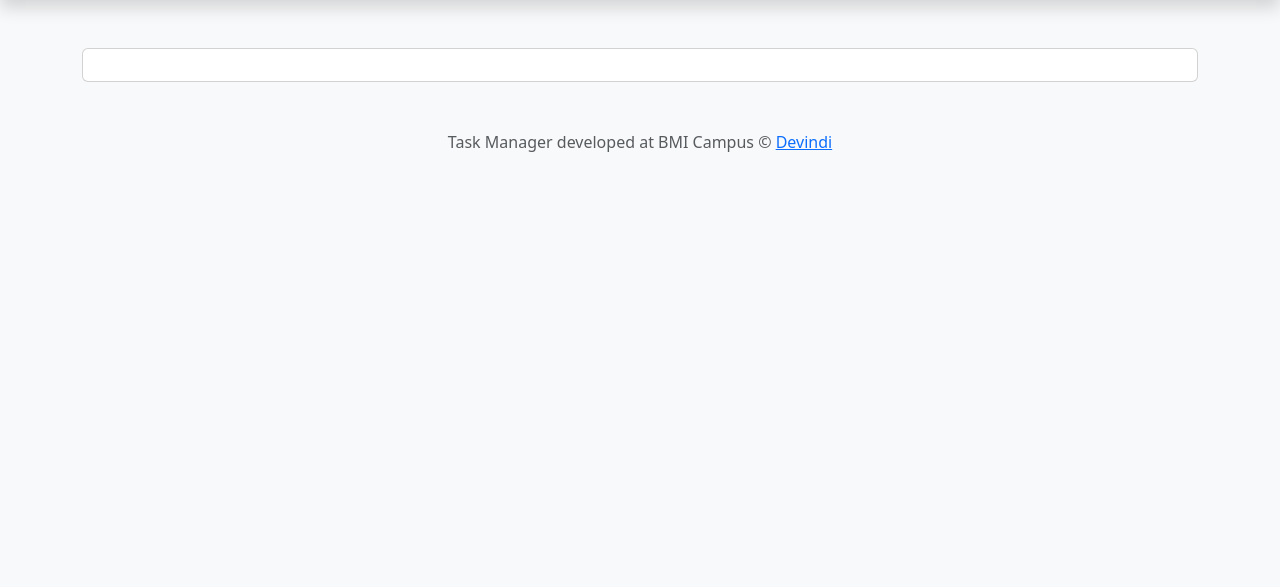
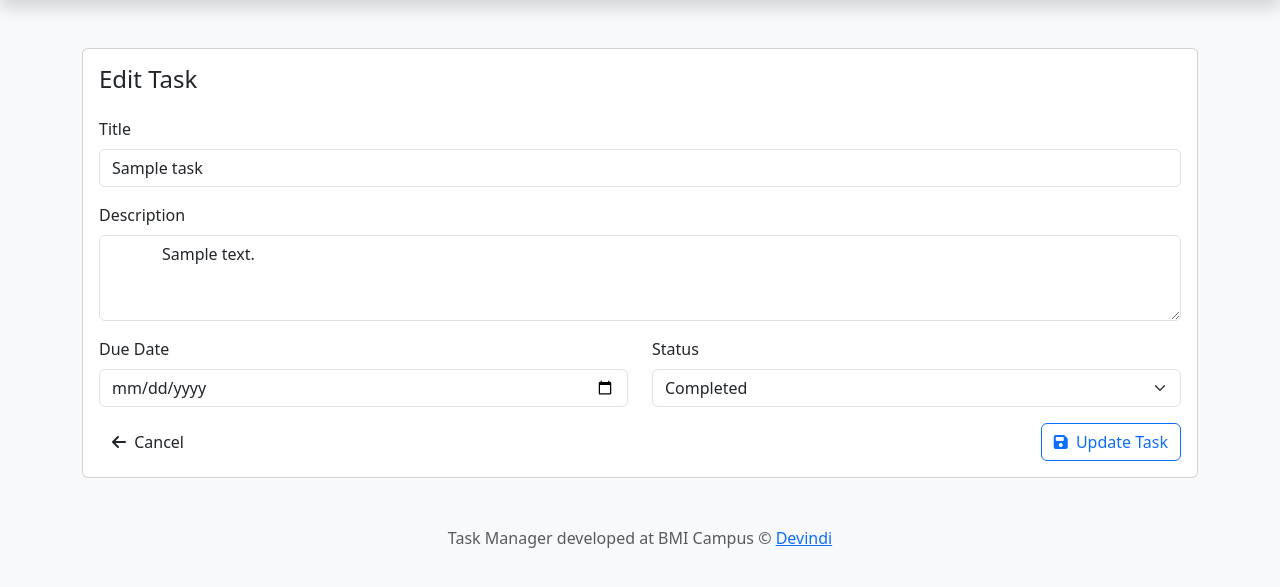
Before and after one commit to Devindi-ui/Task_Manager, a PHP site: page /index.php?action=edit&id=1 in a window 1280 px wide. Shown: the part 90-677 px from the top of the page. Run offline with PHP 8.4, Linux system fonts and the light colour scheme; tables that the repository leaves empty or names only in its code hold one stand-in row (values such as "Sample post").

Commit message:
complete js

```diff
--- a/assets/js/script.js
+++ b/assets/js/script.js
@@ -0,0 +1,46 @@
+//Client-side JavaScript
+
+//initialize tooltips
+
+document.addEventListener('DOMContentLoaded', function(){
+    //enable bootstrap tooltips
+    const tooltipTriggerList = [].slice.call(document.querySelectorAll('[data-bs-toogle="tooltip"]'));
+    tooltipTriggerList.map(function(tooltipTriggerEl){
+        return new bootstrap.Tooltp(tooltipTriggerEl);
+    });
+
+    //set minimum date for due_date to today
+    const dueDateInput = document.getElementById('due_date')
+    if(dueDateInput){
+        const today = new Date().toISOString.split('T')[0];
+        dueDateInput.min = today;
+    }
+
+    //add confirmation for delete actions
+    const deleteButtons = document.querySelectorAll('.btn-delete');
+    deleteButtons.forEach(button => {
+        button.addEventListener('click', function(e){
+            if(!confirm( 'Are you sure you want to delete this task?')){
+                e.preventDefault();
+            }
+        });
+    });
+
+    //simple form validation for create or edit form
+    function valiadateTaskForm() {
+        const title = document.getElementById('title').ariaValueMax.trim
+        const due_date = document.getElementById('due_date')
+
+        if (!title) {
+            alert('title is required');
+            return false;
+        }
+
+        if(!due_date) {
+            alert('Due Date is required');
+            return false;
+        }
+
+        return true;
+    }
+})
--- a/database/Task.php
+++ b/database/Task.php
@@ -84,9 +84,7 @@ class Task
     //update Task
     public function update()
     {
-        $query = "UPDATE $this->table
-        SET title=:title, `description`=:`description`,
-        due_date=:due_date, `status`=:`status` WHERE id=:id";
+        $query = "UPDATE $this->table SET title=:title, description =:description, due_date=:due_date, status =:status WHERE id=:id";
 
         $stmt = $this->conn->prepare($query);
 
--- a/presentation/tasks/edit.php
+++ b/presentation/tasks/edit.php
@@ -0,0 +1,40 @@
+<h2 class="h4 mb-4">Edit Task</h2>
+
+<form action="index.php?action=update" method="POST">
+    <input type="hidden" name="id" value="<?= $task['id']?>">
+
+    <div class="mb-3">
+        <label for="title" class="form-label">Title</label>
+        <input type="text" class="form-control" name="title" id="title" value="<?= htmlspecialchars($task['title']) ?>" required>
+    </div>
+    <div class="mb-3">
+        <label for="description" class="form-label">Description</label>
+        <textarea class="form-control" name="description" id="description" rows="3">
+            <?= htmlspecialchars($task['description']) ?>
+        </textarea>
+    </div>
+    <div class="row mb-3">
+        <div class="col-md-6">
+            <label for="due_date" class="form-label">Due Date</label>
+            <input type="date" name="due_date" id="due_date" class="form-control" value="<?= $task['due_date'] ?>" required>
+        </div>
+
+        <div class="col-md-6">
+            <label for="status" class="form-label">Status</label>
+            <select name="status" id="status" class="form-select">
+                <option value="pending" <?= $task['status'] == 'pending'? 'selected' : ''?> >Pending</option>
+                <option value="in_progress" <?= $task['status'] == 'in_progress'? 'selected' : ''?>>In Progress</option>
+                <option value="completed" <?= $task['status'] == 'completed'? 'selected' : ''?>>Completed</option>
+            </select>
+        </div>
+    </div>
+
+    <div class="d-flex justify-content-between">
+        <a href="index.php?action=index" class="btn btn-outlin-secondary">
+            <i class="fas fa-arrow-left me-1"></i> Cancel
+        </a>
+        <button type="submit" class="btn btn-outline-primary">
+            <i class="fas fa-save me-1"></i> Update Task
+        </button>
+    </div>
+</form>
--- a/presentation/tasks/index.php
+++ b/presentation/tasks/index.php
@@ -47,7 +47,7 @@
                         </td>
                         <td>
                             <div class="btn-group btn-group sm">
-                                <a href="#" class="btn btn-outline-primary">
+                                <a href="index.php?action=edit&id=<?= $task['id']?>" class="btn btn-outline-primary">
                                     <i class="fas fa-edit"></i>
                                 </a>
                                 <a href="index.php?action=delete&id=<?= $task['id']?>" class="btn btn-outline-danger" onclick="return confirm('Are you sure?')">
```
